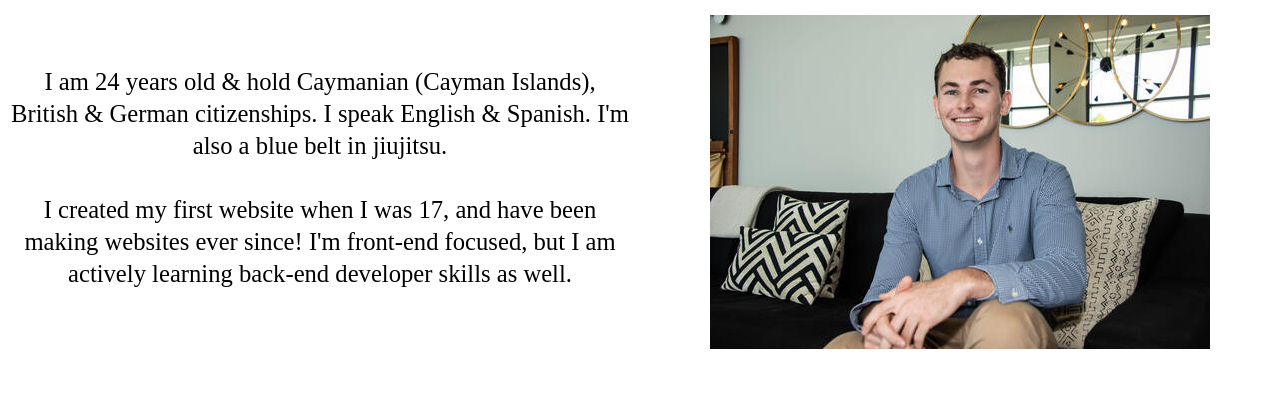
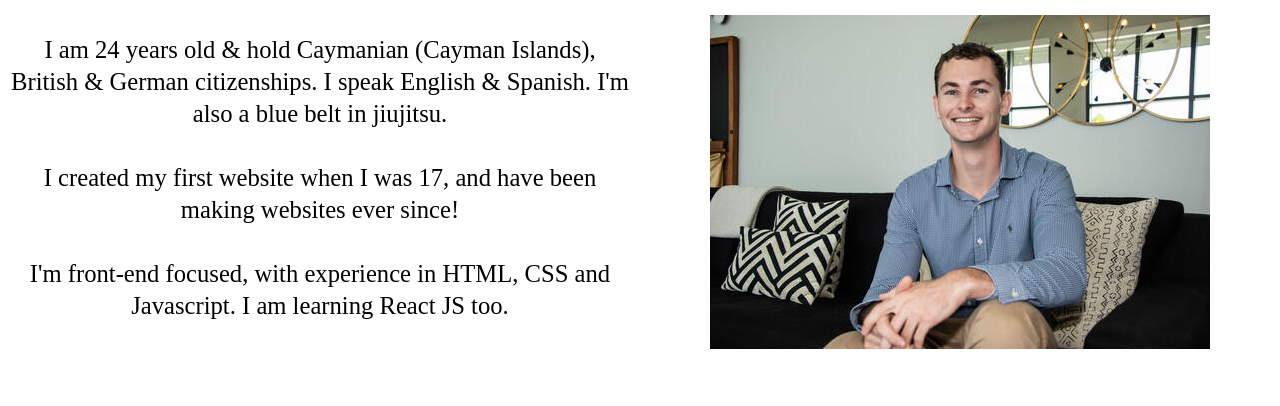
Before and after one commit to GeorgeWauchope/georgewauchope.com, a plain HTML site: page index.html in a window 1280 px wide. Shown: the part 537-943 px from the top of the page. Drawn offline with Linux system fonts and the light colour scheme.

Commit message:
homepage html updates

```diff
--- a/app.css
+++ b/app.css
@@ -131,6 +131,7 @@ body {
   background-color: #fff;
   margin: 0;
   padding: 0;
+  margin-bottom: 50px;
 }
 
 /* Below is CSS for top navbar */
--- a/index.html
+++ b/index.html
@@ -70,8 +70,10 @@
           jiujitsu.
           <br></br>
           I created my first website when I was 17, and have been
-          making websites ever since! I'm front-end focused, but I am actively
-          learning back-end developer skills as well.</p>
+          making websites ever since!
+          <br></br>
+          I'm front-end focused, with experience in HTML, CSS and Javascript. I am learning React JS too.
+        </p>
       </div>
       <div class="internalContainerRight">
         <img src="george wauchope resized.jpg" alt="image of George Wauchope" />
```
